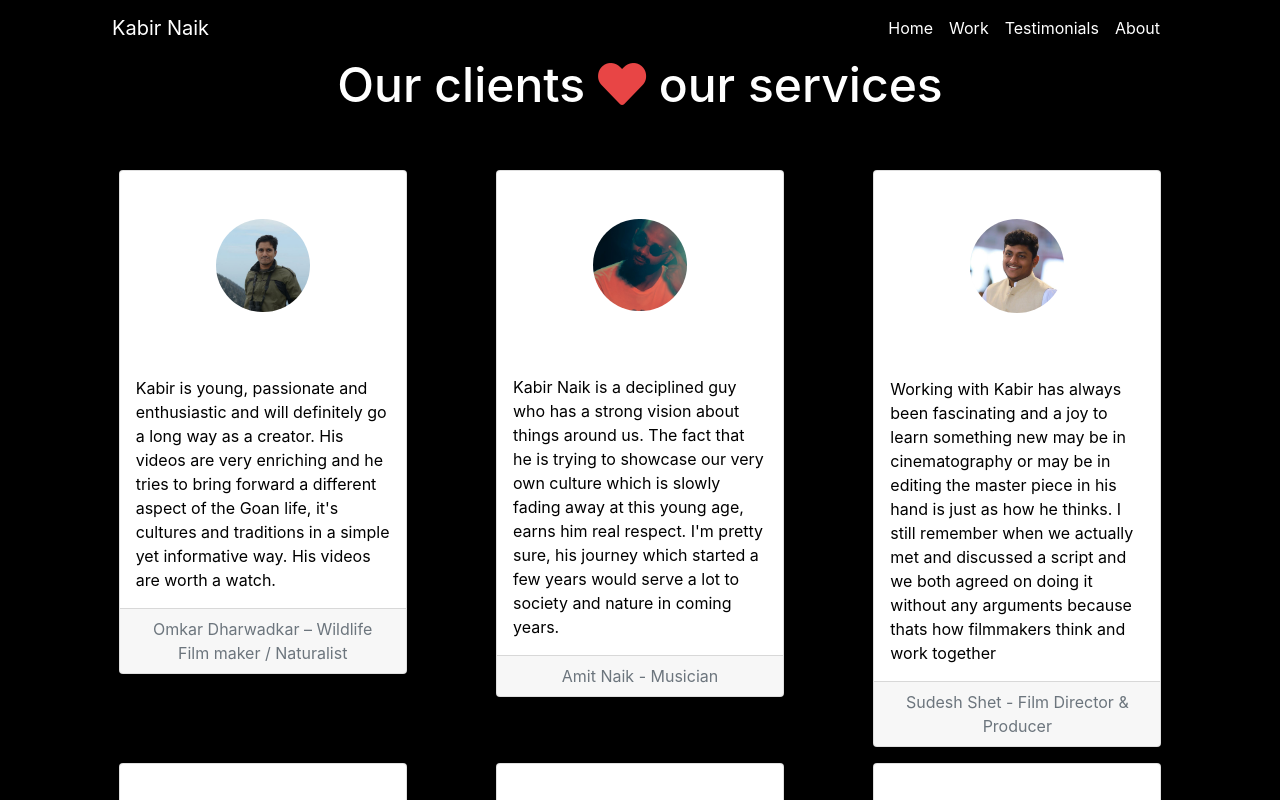
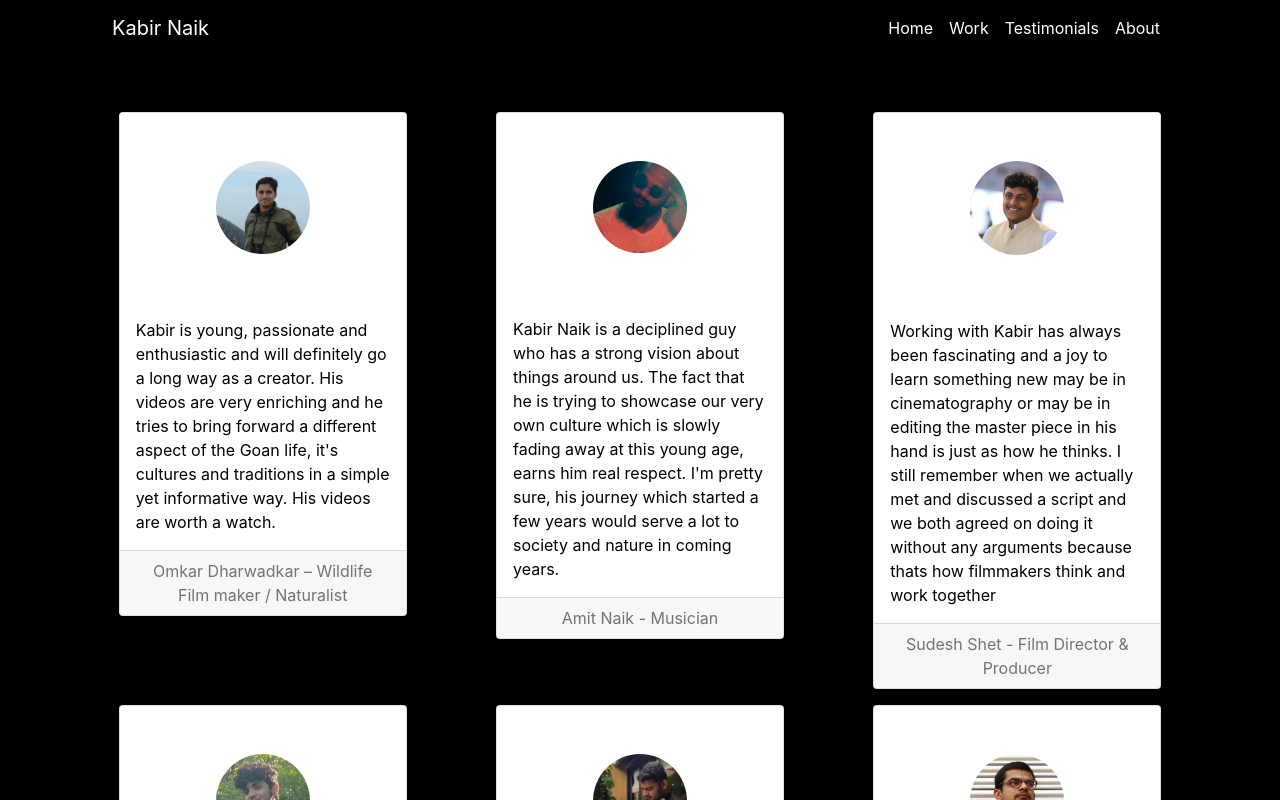
Before and after one commit to Kabir-Naik/Kabir-Naik-Portofolio, a React (Create React App) app: page /testimonials in a window 1280 px wide. Shown: the top 800 px of the page. Built offline with nearby package versions, Linux system fonts and the light colour scheme.

Commit message:
Data addition

```diff
--- a/src/Header.js
+++ b/src/Header.js
@@ -9,7 +9,7 @@ function Header() {
                     <div class="col-12 col-xl-6 col-md-6 py-5">
                         <div class="display-1" style={{color:"white",fontWeight:200}}>KABIR NAIK</div>
                         <hr style={{color:"white" ,margin:50}} />
-                        <div class="h2"style={{color:"white",fontWeight:"50"}}>I’m a documentary film maker based in Goa</div>
+                        <div class="h2"style={{color:"white",fontWeight:"50"}}>Documentary film maker based in Goa</div>
                     </div>
                     <div class="col-12  col-xl-6 col-md-6 py-5">
                         <img src={kni} class="img-fluid" style={{borderRadius:"10rem"}} width="300px"  />
--- a/src/Testimonials.js
+++ b/src/Testimonials.js
@@ -16,7 +16,6 @@ function Testimonials() {
         <div>
         <div class="container-fluid">
             <Navbar pc={true}/>
-            <h1 style={{fontSize:"3rem"}}>Our clients <i class="fas fa-heart" style={{color:"rgb(232,69,69)"}}></i> our services </h1>
             <div class="container">
                 <div class="row my-5">
                     <div class="col py-2">
```
